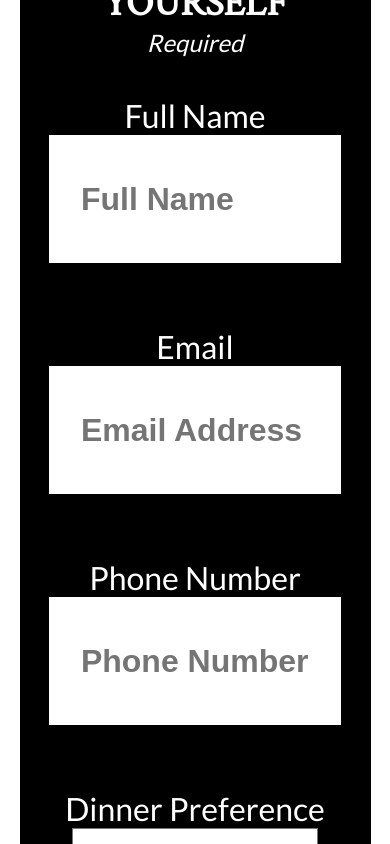
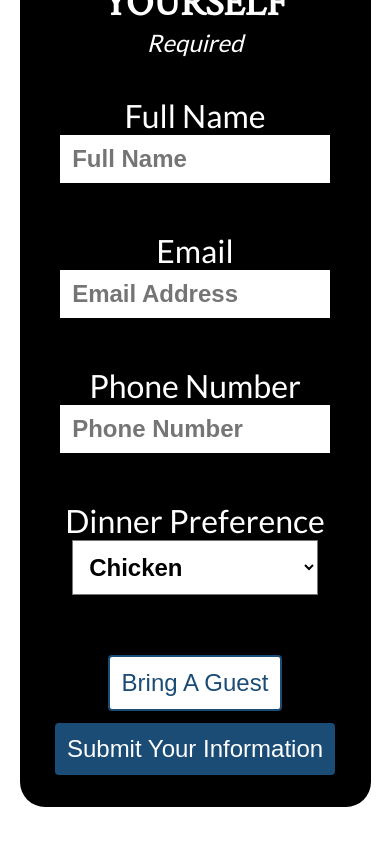
Before and after one commit to jonathanjwatson/stork-ball, a React (Create React App) app in the folder client/: page / in a window 390 px wide. Shown: the part 6040-6884 px from the top of the page. Built offline with nearby package versions, Linux system fonts and the light colour scheme.

Commit message:
Fixed selector and buttons on mobile

```diff
--- a/client/src/index.css
+++ b/client/src/index.css
@@ -418,6 +418,7 @@ background-color:black;
 }
 .RSVP button{
   font-size:1.5rem;
+  padding:.5em;
 }
 .RSVP-One h4{
   font-size:1.2em;
@@ -427,6 +428,23 @@ background-color:black;
     margin: auto;
     margin-top:1em;
 }
+.RSVP input {
+  width: 70%;
+  height: 1em;
+  border: 0;
+  margin-bottom: 2em;
+  font-size: .75em;
+  font-weight: 700;
+  padding: .5em;
+}
+.RSVP select {
+  width: 70%;
+  height: 2.3em;
+  margin-bottom: 2em;
+  font-size: .75em;
+  font-weight: 700;
+  padding: .5em;
+}
 .pod-eight-splash-image h1{
   font-size:1em;
 }
```
